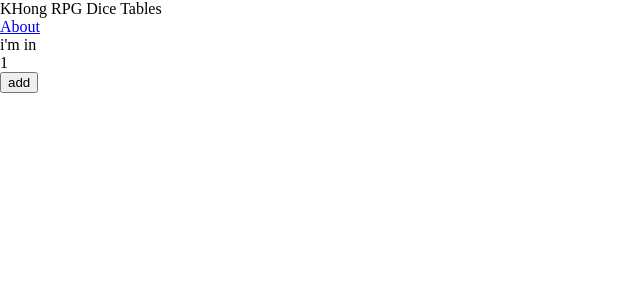
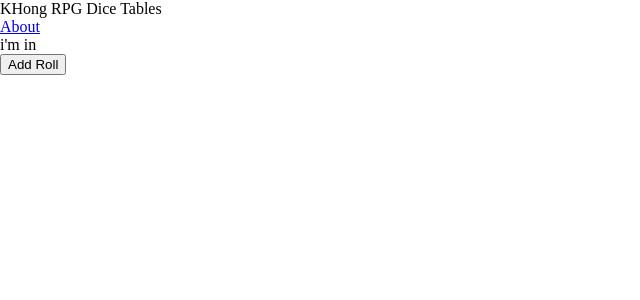
Before and after one commit to khongcodes/khong-rpg-dice-tables, a React (Create React App) app: page / in a window 1280 px wide. Shown: the top 300 px of the page, without its empty margins (0-640 px from the left). Built offline with nearby package versions, Linux system fonts and the light colour scheme.

Commit message:
check add rolls works on app state

```diff
--- a/package.json
+++ b/package.json
@@ -10,6 +10,7 @@
     "@types/node": "^12.0.0",
     "@types/react": "^16.9.0",
     "@types/react-dom": "^16.9.0",
+    "@types/uuid": "^8.3.0",
     "elliptic": "6.5.3",
     "history": "^5.0.0",
     "node-sass": "^4.14.1",
@@ -18,6 +19,7 @@
     "react-router-dom": "^6.0.0-beta.0",
     "react-scripts": "^3.4.3",
     "typescript": "~3.7.2",
+    "uuid": "^8.3.0",
     "websocket-extensions": "0.1.4"
   },
   "scripts": {
--- a/src/App.tsx
+++ b/src/App.tsx
@@ -11,9 +11,15 @@
 import React, { useState } from 'react';
 import { BrowserRouter, Routes, Route, Navigate } from "react-router-dom";
 
+import { Roll } from "./model/Roll";
+
 import Layout from "./components/Layout";
 import Home from "./views/Home";
 import About from "./views/About";
+
+
+// SETUP
+///////////////////////////////////////////////////////////////////
 
 
 // COMPONENTS & LOGIC
@@ -23,7 +29,12 @@ const App = () => {
   const [testState, setTestState] = useState(1);
   const incrementTestState: VoidFunction = () => setTestState(testState + 1);
 
-  const [rolls, setRolls] = useState();
+  const [rolls, setRolls] = useState<Roll[] | []>([]);
+
+  const addRoll = (rollArray: Roll[] | []) => {
+    setRolls([...rollArray, new Roll]);
+  }
+
 
   return (
     <BrowserRouter>
@@ -33,7 +44,7 @@ const App = () => {
         </div>
         <Routes>
           <Route path="/about" element={<About />} />
-          <Route path="/" element={<Home testState={testState} updateState={incrementTestState} />} />
+          <Route path="/" element={<Home rolls={rolls} addRoll={addRoll} />} />
           <Route path="*" element={<Navigate to="/" />} />
         </Routes>
       </Layout>
--- /dev/null
+++ b/src/components/RollComponent.tsx
@@ -0,0 +1,44 @@
+// NOTES
+///////////////////////////////////////////////////////////////////
+
+// IMPORTS
+///////////////////////////////////////////////////////////////////
+
+import React from 'react';
+
+import { Roll } from "../model/Roll";
+
+
+// COMPONENTS & LOGIC
+///////////////////////////////////////////////////////////////////
+
+type RollComponentProps = {
+  data: Roll
+}
+
+const RollComponent: React.FC<RollComponentProps> = ({ data }) => {
+  return (
+    <div>
+
+      <form>
+        <select>
+          <optgroup label="LANCER">
+            <option>LANCER - Iterative World</option>
+          </optgroup>
+
+          <optgroup label="Mothership RPG">
+            <option>Mothership - Trinkets & Patches</option>
+            <option>Mothership - Space Station (Corespace)</option>
+            <option>Mothership - Space Station (Rimspace)</option>
+            <option>Mothership - Derelict Ship</option>
+          </optgroup>
+        </select>
+
+        <input type="submit" value="Roll"/>
+      </form>
+
+    </div>
+  )
+}
+
+export default RollComponent
--- /dev/null
+++ b/src/model/Roll.ts
@@ -0,0 +1,17 @@
+import { v4 as uuidv4 } from "uuid";
+
+export class Roll {
+  id: string;
+  type: string | undefined;
+
+
+  constructor() {
+    this.id = uuidv4();
+    this.type = undefined;
+  }
+
+  selectType(selectedString: string) {
+    this.type = selectedString;
+  }
+
+}
--- a/src/views/Home.tsx
+++ b/src/views/Home.tsx
@@ -7,8 +7,11 @@
 ///////////////////////////////////////////////////////////////////
 // 1. React
 
-import React from 'react';
+import React, { useState } from 'react';
 
+import { Roll } from "../model/Roll";
+
+import RollComponent from "../components/RollComponent";
 import { AddRollButton } from "../components/Buttons";
 
 
@@ -16,39 +19,35 @@ import { AddRollButton } from "../components/Buttons";
 ///////////////////////////////////////////////////////////////////
 
 type HomeProps = {
-  testState: number;
-  updateState: VoidFunction;
+  rolls: Roll[] | [];
+  addRoll: (rollArray: Roll[] | []) => void;
 }
 
 // COMPONENTS & LOGIC
 ///////////////////////////////////////////////////////////////////
 
-const Roll = () => {
-  return (
-    <div>
-      I'm a roll
-    </div>
-  )
-}
-
-const Home: React.FC<HomeProps> = ({ testState, updateState }) => {
-
-  const increment = (event: React.MouseEvent) => {
-    updateState();
-  }
+const Home: React.FC<HomeProps> = ({ rolls, addRoll }) => {
+  console.log(rolls.length)
 
   return (
     <div>
       <div>
-        {testState}
+        {
+          rolls.length === 0 ? <></> :
+            (rolls as Roll[]).map(roll =>
+              <RollComponent key={roll.id} data={roll}/>
+            )
+        }
       </div>
 
       <div>
-        <button onClick={increment}>add</button>
-        {/* <AddRollButton /> */}
+        <button onClick={() => addRoll(rolls)}>Add Roll</button>
       </div>
     </div>
   )
 }
 
+// This expression is not callable.
+//   Each member of the union type '(<U>(callbackfn: (value: Roll, index: number, array: Roll[]) => U, thisArg?: any) => U[]) | (<U>(callbackfn: (value: never, index: number, array: never[]) => U, thisArg?: any) => U[])' has signatures, but none of those signatures are compatible with each other.
+
 export default Home;
```
Also changed, not shown: src/controlPanel/availableRolls.json (added, +8 -0 lines), 1 other file (tests, documents, lock files or other folders).
